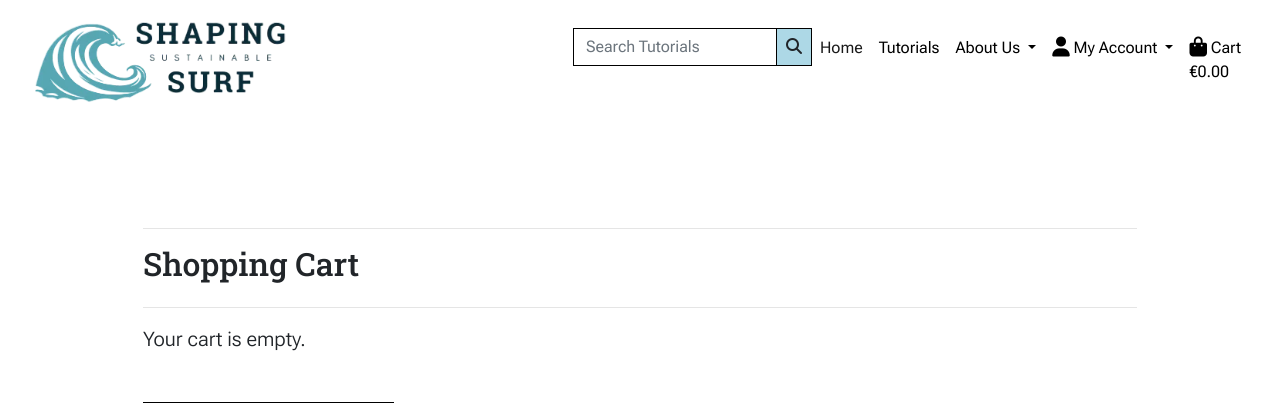
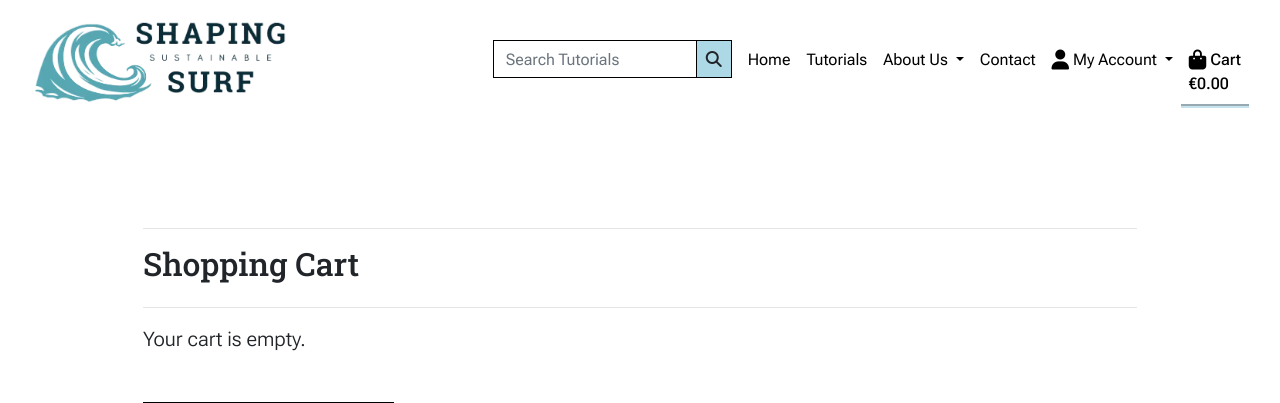
Before and after one commit to g-omarsdottir/shaping-sustainable-surf, a Django app: page /cart/ in a window 1280 px wide. Shown: the top 403 px of the page. Run offline with Django 3.2, Linux system fonts and the light colour scheme; parts of the project's set-up code (start-up, migrations or seed data) failed here and were passed over; some libraries are stand-ins or nearby versions.

Commit message:
Add to navagation bar: contact url & improve web accessibility
- Add active class to base.css to add an underline under the active page for improved UX in the navigation bar using conditional statements
- Add aria=current-page and sr-only">(current page) to navigation bar items for improved UX using assistive technology

```diff
--- a/static/css/base.css
+++ b/static/css/base.css
@@ -48,6 +48,15 @@ main {
 }
 
 /* Header -------------------------------------------------------------*/
+
+.navbar {
+    align-items: baseline;
+}
+
+.active {
+    border-bottom: 4px groove rgba(173, 216, 230, 0.712);
+    font-weight: 500;
+}
 
 #logo {
     width: 180px;
--- a/templates/includes/header.html
+++ b/templates/includes/header.html
@@ -1,6 +1,7 @@
 {% load static %}
 
 <header class="container-fluid fixed-top">
+    {% with request.resolver_match.url_name as url_name %}
     <div class="row">
         <div class="col-12">
             <nav class="navbar navbar-expand-lg navbar-light">
@@ -41,31 +42,44 @@
                         </li>
 
                         <!-- Website navigation links -->
-                        <li class="nav-item active">
-                            <a class="nav-link" href="{% url 'home' %}">Home <span class="sr-only">(current)</span></a>
+                        <li class="nav-item ml-2">
+                            <a class="nav-link text-black {% if url_name == 'home' %}active{% endif %}"
+                                aria-current="page" href="{% url 'home' %}">Home <span class="sr-only">(current
+                                    page)</span></a>
                         </li>
-                        <li class="nav-item active">
-                            <a class="nav-link text-black" href="{% url 'tutorials_list' %}">Tutorials</a>
+                        <li class="nav-item">
+                            <a class="nav-link text-black {% if url_name == 'tutorials_list' %}active{% endif %}"
+                                aria-current="page" " href=" {% url 'tutorials_list' %}">Tutorials<span class="sr-only">(current page)</span></a>
                         </li>
+
+                        <!-- About Us navigation links -->
                         <li class="nav-item dropdown">
                             <a class="nav-link dropdown-toggle text-black" href="#" role="button" data-toggle="dropdown"
                                 aria-expanded="false">
                                 About Us
                             </a>
                             <div class="dropdown-menu">
-                                <a class="dropdown-item text-black" href="#">About Us</a>
+                                <a class="dropdown-item text-black {% if url_name == 'about_us' or url_name == 'surfboards' or url_name == 'faqs' %}active{% endif %}"
+                                    aria-current="page" href="#">About Us<span class="sr-only">(current page)</span></a>
                                 <div class="dropdown-divider"></div>
-                                <a class="dropdown-item" href="#">Custom Board Examples</a>
+                                <a class="dropdown-item" href="#">Custom Surfboards Examples<span class="sr-only">(current page)</span></a>
                                 <div class="dropdown-divider"></div>
-                                <a class="dropdown-item" href="#">FAQs</a>
+                                <a class="dropdown-item" href="#">FAQs<span class="sr-only">(current page)</span></a>
                             </div>
                         </li>
 
-                        <!-- My account -->
+                        <!-- Contact Form -->
+                        <li class="nav-item">
+                            <a class="nav-link text-black {% if url_name == 'contact' %}active{% endif %}"
+                                aria-current="page" href="{% url 'contact' %}">Contact<span class="sr-only">(current page)</span></a>
+                        </li>
+
+                        <!-- My Account -->
                         <li class="nav-item dropdown">
-                            <a class="text-black nav-link dropdown-toggle" href="#" id="user-options"
-                                data-toggle="dropdown" aria-haspopup="true" aria-expanded="false">
-                                <i class="fas fa-user fa-lg"></i> My Account
+                            <a class="text-black nav-link dropdown-toggle {% if url_name == 'profile' or url_name == 'account_logout' or url_name == 'account_signup' or url_name == 'account_login' %}active{% endif %}"
+                                aria-current="page" href="#" id="user-options" data-toggle="dropdown"
+                                aria-haspopup="true" aria-expanded="false">
+                                <i class="fas fa-user fa-lg"></i> My Account<span class="sr-only">(current page)</span>
                             </a>
                             <div class="dropdown-menu" aria-labelledby="user-options">
                                 {% if request.user.is_authenticated %}
@@ -73,30 +87,32 @@
                                 <a href="#" class="dropdown-item">Product Management</a>
                                 <div class="dropdown-divider"></div>
                                 {% endif %}
-                                <a href="{% url 'profile' %}" class="dropdown-item">My Profile</a>
+                                <a href="{% url 'profile' %}" class="dropdown-item">My Profile<span class="sr-only">(current page)</span></a>
                                 <div class="dropdown-divider"></div>
-                                <a href="{% url 'account_logout' %}" class="dropdown-item">Logout</a>
+                                <a href="{% url 'account_logout' %}" class="dropdown-item">Logout<span class="sr-only">(current page)</span></a>
                                 {% else %}
-                                <a href="{% url 'account_signup' %}" class="dropdown-item">Sign-Up</a>
+                                <a href="{% url 'account_signup' %}" class="dropdown-item">Sign-Up<span class="sr-only">(current page)</span></a>
                                 <div class="dropdown-divider"></div>
-                                <a href="{% url 'account_login' %}" class="dropdown-item">Sign-In</a>
+                                <a href="{% url 'account_login' %}" class="dropdown-item">Sign-In<span class="sr-only">(current page)</span></a>
                                 {% endif %}
                             </div>
                         </li>
 
                         <!-- Shopping cart -->
                         <li class="nav-item">
-                            <a class="nav-link {% if total %}text-info {% else %}text-black{% endif %}"
-                                href="{% url 'view_cart' %}">
+                            <a class="nav-link {% if total %}text-info {% else %}text-black{% endif %} {% if url_name == 'view_cart' %}active{% endif %}"
+                                aria-current="page" "
+                                href=" {% url 'view_cart' %}">
                                 <i class="fas fa-shopping-bag fa-lg"></i> Cart
                                 <span class="sr-only">Shopping cart</span>
                                 <p class="my-0">
-                                {% if total %}
-                                €{{ total|floatformat:2 }}
-                                {% else %}
-                                €0.00
-                                {% endif %}
+                                    {% if total %}
+                                    €{{ total|floatformat:2 }}
+                                    {% else %}
+                                    €0.00
+                                    {% endif %}
                                 </p>
+                            <span class="sr-only">(current page)</span>
                             </a>
                         </li>
                     </ul>
@@ -104,4 +120,5 @@
             </nav>
         </div>
     </div>
+    {% endwith %}
 </header>
```
